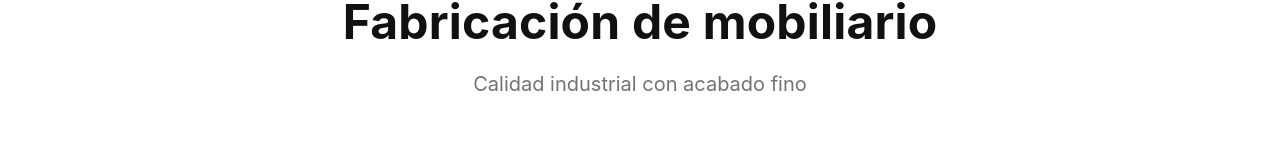
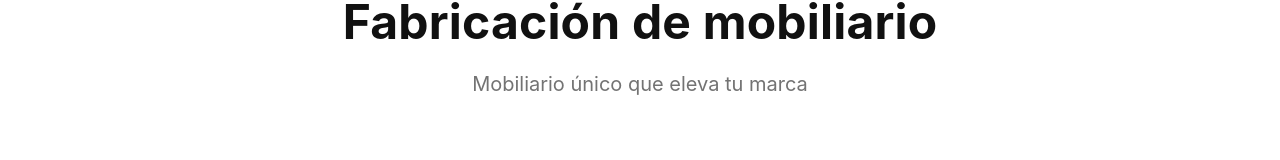
Before and after one commit to juanmigonzalez40-hub/de-logica-spaces, a React (Vite) app: page /servicios/mobiliario in a window 1280 px wide. Shown: the part 194-354 px from the top of the page. Built offline with nearby package versions, Linux system fonts and the light colour scheme; the HTML template or start-up script is replaced by a standard one.

Commit message:
Refactor: Improve furniture service subtitle

```diff
--- a/src/pages/ServicioMobiliario.tsx
+++ b/src/pages/ServicioMobiliario.tsx
@@ -38,7 +38,7 @@ const ServicioMobiliario = () => {
             Fabricación de mobiliario
           </h1>
           <p className="text-xl text-muted-foreground max-w-2xl mx-auto">
-            Calidad industrial con acabado fino
+            Mobiliario único que eleva tu marca
           </p>
         </div>
       </section>
```
